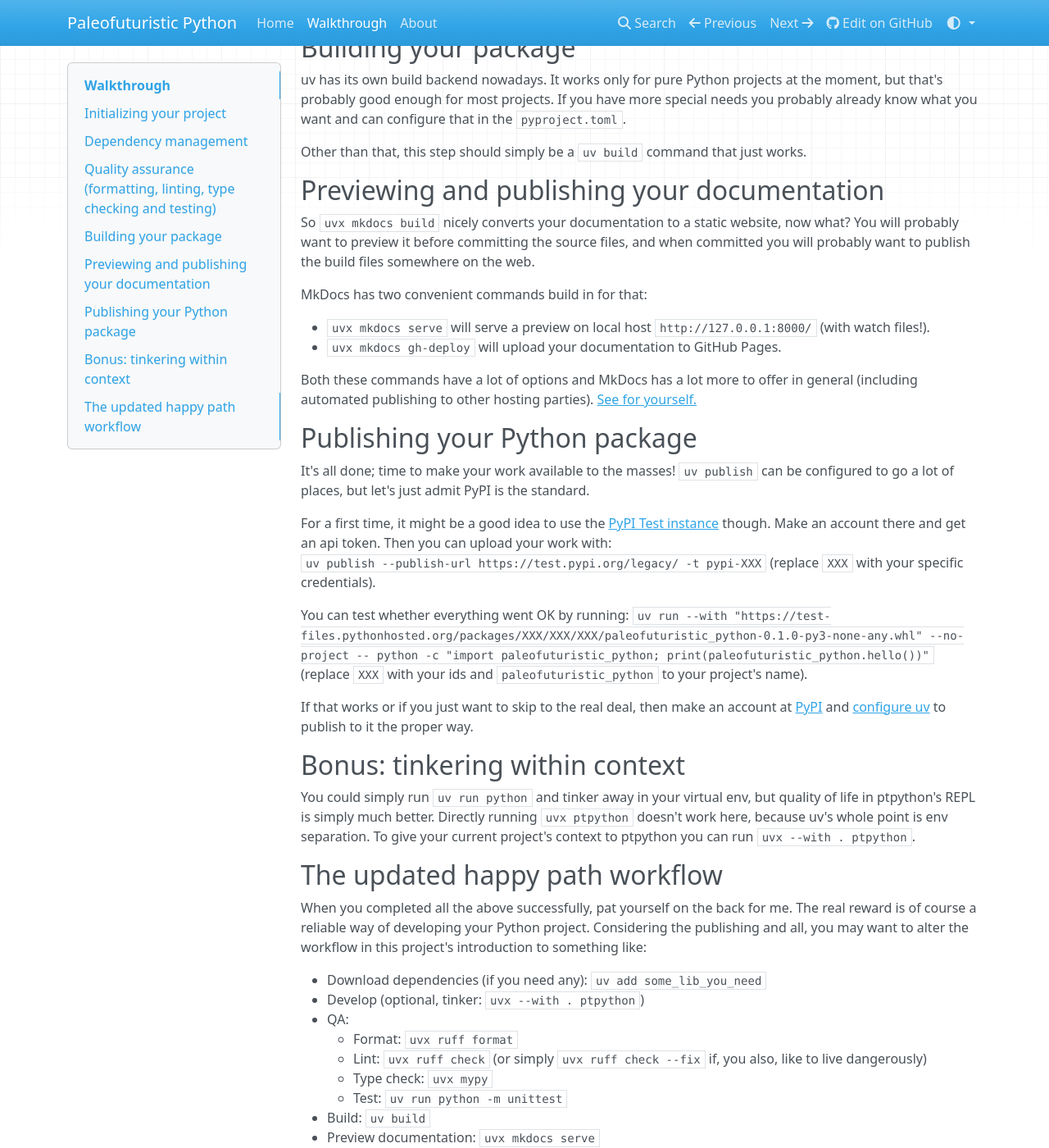
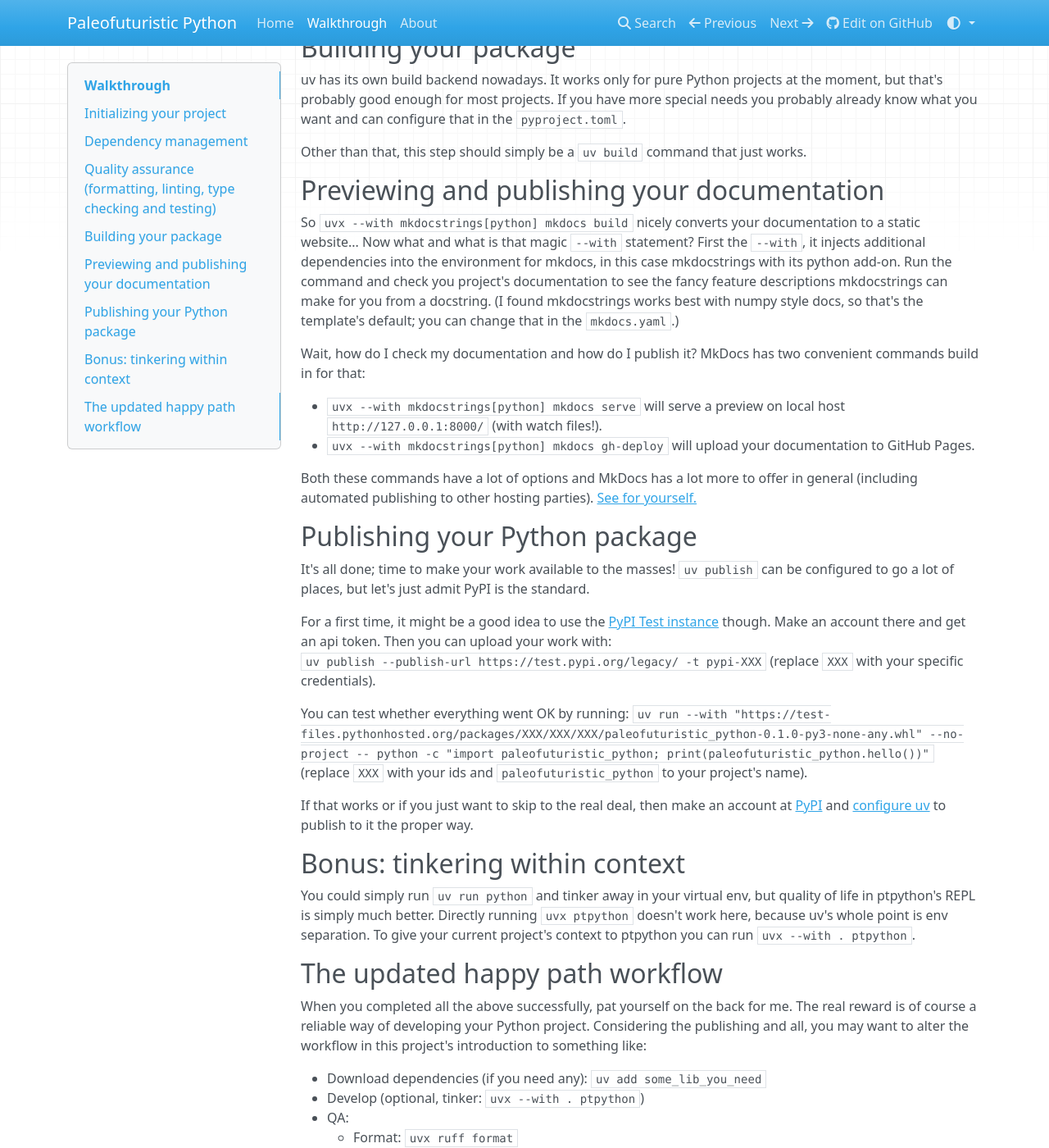
Before and after one commit to schubergphilis/paleofuturistic_python, an MkDocs documentation site: the page built from docs/walkthrough.md, in a window 1280 px wide and 1400 px high, scrolled down 1179 px. Shown: the whole window at 82% size. Built offline with MkDocs 1.6.1, drawn with Linux system fonts in a browser that asks for light colours; nearby versions of some CDN libraries; some of the changed text lies outside the part shown.

Commit message:
automate source documentation

```diff
--- a/docs/walkthrough.md
+++ b/docs/walkthrough.md
@@ -59,13 +59,17 @@
 
 ## Previewing and publishing your documentation
 
-So `uvx mkdocs build` nicely converts your documentation to a static website, now what?
-You will probably want to preview it before committing the source files, and when committed you will probably want to publish the build files somewhere on the web.
+So `uvx --with mkdocstrings[python] mkdocs build` nicely converts your documentation to a static website...
+Now what and what is that magic `--with` statement?
+First the `--with`, it injects additional dependencies into the environment for mkdocs, in this case mkdocstrings with its python add-on.
+Run the command and check you project's documentation to see the fancy feature descriptions mkdocstrings can make for you from a docstring.
+(I found mkdocstrings works best with numpy style docs, so that's the template's default; you can change that in the `mkdocs.yaml`.)
 
+Wait, how do I check my documentation and how do I publish it?
 MkDocs has two convenient commands build in for that:
 
-- `uvx mkdocs serve` will serve a preview on local host `http://127.0.0.1:8000/` (with watch files!).
-- `uvx mkdocs gh-deploy` will upload your documentation to GitHub Pages.
+- `uvx --with mkdocstrings[python] mkdocs serve` will serve a preview on local host `http://127.0.0.1:8000/` (with watch files!).
+- `uvx --with mkdocstrings[python] mkdocs gh-deploy` will upload your documentation to GitHub Pages.
 
 Both these commands have a lot of options and MkDocs has a lot more to offer in general (including automated publishing to other hosting parties).
 [See for yourself.](https://www.mkdocs.org/)
@@ -109,7 +113,7 @@
     - Type check: `uvx mypy`
     - Test: `uv run python -m unittest`
 - Build: `uv build`
-- Preview documentation: `uvx mkdocs serve`
+- Preview documentation: `uvx --with mkdocstrings[python] mkdocs serve`
 - Publish package: `uv publish`
 - Publish documentation: `uvx mkdocs gh-deploy`
 
```
Also changed, not shown: README.md (+1 -1 lines), docs/index.md (+1 -1 lines), {{ cookiecutter.project_slug }}/README.md (+3 -1 lines), {{ cookiecutter.project_slug }}/docs/index.md (+4 -0 lines), 3 other files.
